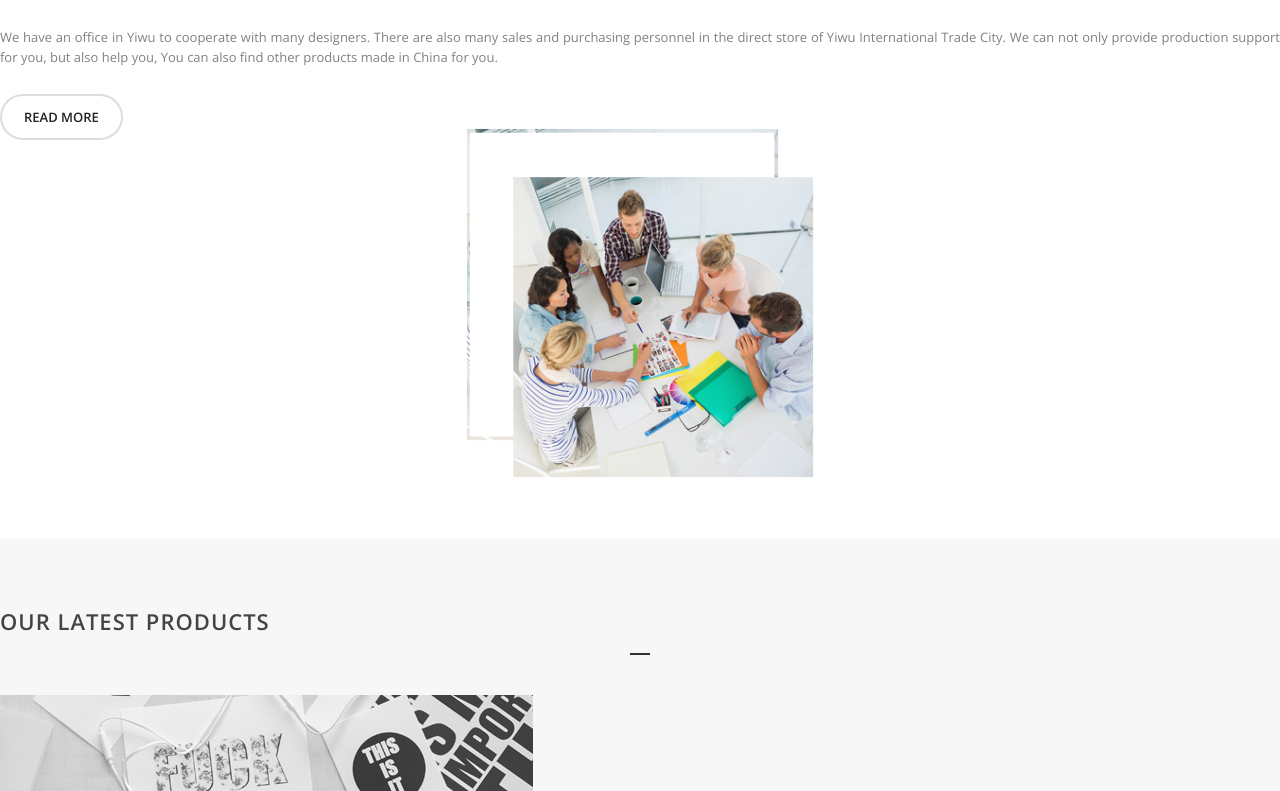
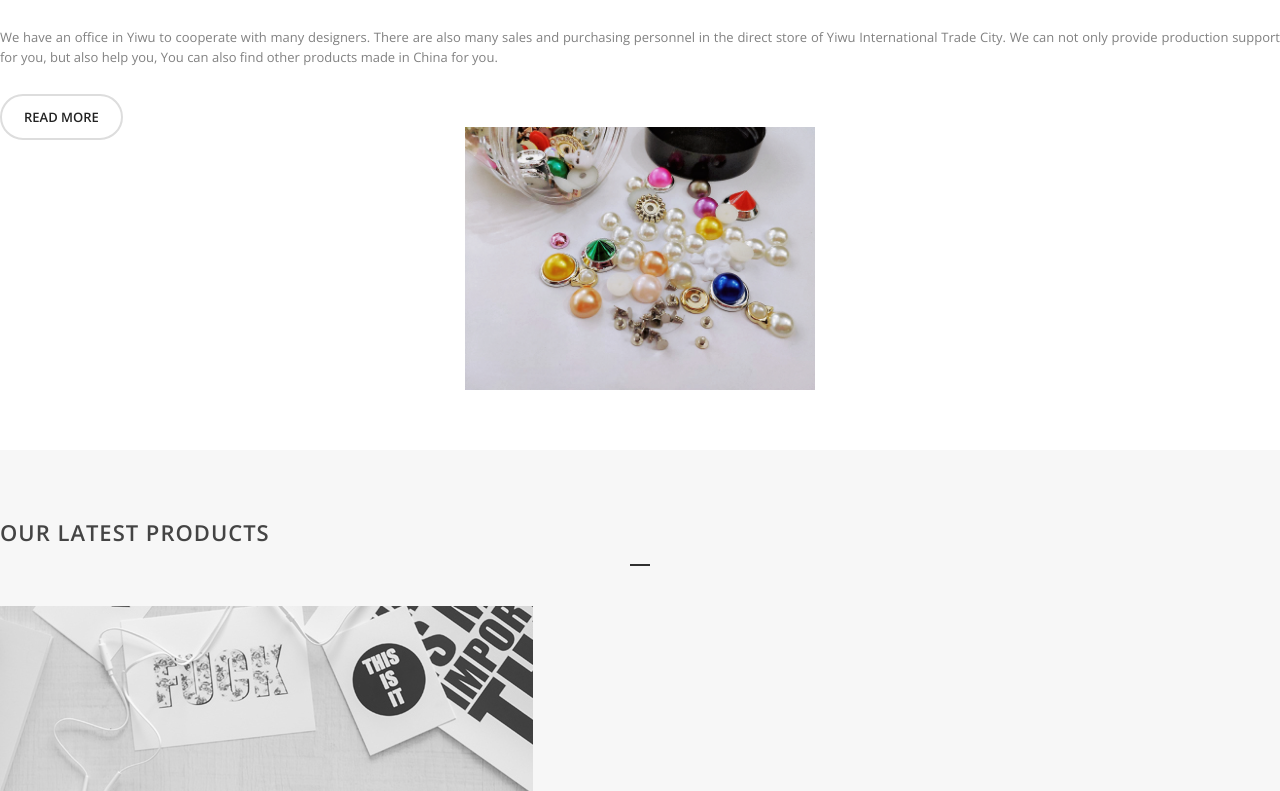
Before and after one commit to marksix/AccessoriesUnion, a plain HTML site: page index.html in a window 1280 px wide. Shown: the part 949-1740 px from the top of the page. Drawn offline with nearby package versions, Linux system fonts and the light colour scheme; a script that the page names is missing.

Commit message:
Update index.html

```diff
--- a/index.html
+++ b/index.html
@@ -162,7 +162,7 @@
 				  <a class="btn btn-default" style="color: #fff;" href="about.html">read more</a>
 		      </div>
 		      <div class="col-lg-6 col-md-6 col-sm-6">
-		        <img class="mockup" src="img/about.png" style="width: 350px;" alt="" />
+		        <img class="mockup" src="img/uri_mh1623748141116.jpg" style="width: 350px;" alt="" />
 		      </div>
 		    </div>
 		  </div>
```
